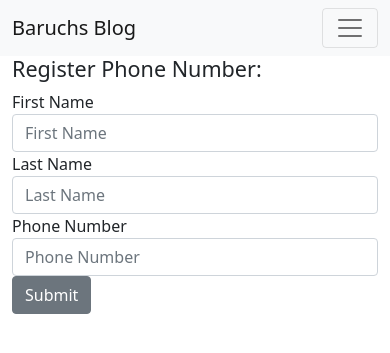
After one commit to baruchoz/Flask_Homework_Favorite_5, a Flask app: page /register_phone_number in a window 390 px wide. The commit adds this page. Shown: the top 353 px of the page. Run offline with Flask 2, Linux system fonts and the light colour scheme; some libraries are stand-ins or nearby versions.

Commit message:
first phonebook commit

```diff
--- a/app/__init__.py
+++ b/app/__init__.py
@@ -1,7 +1,9 @@
 from flask import Flask
+from config import Config
 
 
 app = Flask(__name__)
+app.config.from_object(Config)
 
 
 from app import routes
--- /dev/null
+++ b/app/forms.py
@@ -0,0 +1,18 @@
+from flask_wtf import FlaskForm
+from wtforms import StringField, PasswordField, SubmitField
+from wtforms.validators import DataRequired, Email, EqualTo
+
+
+class UserInfoForm(FlaskForm):
+    username = StringField('Username', validators=[DataRequired()])
+    email = StringField('Email', validators=[DataRequired(), Email()])
+    password = PasswordField('Password', validators=[DataRequired()])
+    confirm_pass = PasswordField('Confirm Password', validators=[DataRequired(), EqualTo('password')])
+    submit = SubmitField('Register')
+
+
+class PhonebookForm(FlaskForm):
+    first_name = StringField('First Name', validators=[DataRequired()])
+    last_name = StringField('Last Name', validators=[DataRequired()])
+    phone_number = StringField('Phone Number', validators=[DataRequired()])
+    submit_number = SubmitField('Submit')
--- a/app/routes.py
+++ b/app/routes.py
@@ -1,5 +1,8 @@
 from app import app
 from flask import render_template
+from app.forms import PhonebookForm, UserInfoForm
+
+
 
 @app.route('/')
 def index():
@@ -12,3 +15,29 @@ def artists():
     title = 'Baruchs Favorite 5'
     artists = ['Odesza', 'Flume', 'Bonobo', 'Porter Robinson', 'Louis The Child']
     return render_template('favorite_5.html', title=title, artists=artists)
+
+@app.route('/register', methods=['GET', 'POST'])
+def register():
+    title = 'Register Account'
+    register_form = UserInfoForm()
+    if register_form.validate_on_submit():
+        print('Hello this form has been submitted correctly')
+        username = register_form.username.data
+        email = register_form.email.data
+        password = register_form.password.data
+        print(username, email, password)
+
+    return render_template('register.html', title=title, form=register_form)
+
+@app.route('/register_phone_number', methods=['GET', 'POST'])
+def Register_Phone_Number():
+    title = 'Register Phone Number'
+    register_phone_form = PhonebookForm()
+    if register_phone_form.validate_on_submit():
+        print(('Hello this phonebook form has been submitted correctly'))
+        first_name = register_phone_form.first_name.data
+        last_name = register_phone_form.last_name.data
+        phone_number = register_phone_form.phone_number.data
+        print(first_name, last_name, phone_number)
+
+    return render_template('register_phone_number.html', title=title, phonebook_form=register_phone_form)
--- a/app/templates/favorite_5.html
+++ b/app/templates/favorite_5.html
@@ -10,7 +10,7 @@
 <ul>
     {% for a in artists %}
         {% if a == 'Bonobo' %}
-            <li>{{ a.upper() }}</li>
+            <li>{{ a.title() }}</li>
         {% else %}
             <li>{{ a }}</li>
         {% endif %}
--- a/app/templates/nav.html
+++ b/app/templates/nav.html
@@ -1,30 +1,22 @@
 <nav class="navbar navbar-expand-lg navbar-light bg-light">
     <div class="container-fluid">
-      <a class="navbar-brand" href="#">Navbar</a>
+      <a class="navbar-brand" href="#">Baruchs Blog</a>
       <button class="navbar-toggler" type="button" data-bs-toggle="collapse" data-bs-target="#navbarSupportedContent" aria-controls="navbarSupportedContent" aria-expanded="false" aria-label="Toggle navigation">
         <span class="navbar-toggler-icon"></span>
       </button>
       <div class="collapse navbar-collapse" id="navbarSupportedContent">
         <ul class="navbar-nav me-auto mb-2 mb-lg-0">
           <li class="nav-item">
-            <a class="nav-link active" aria-current="page" href="#">Home</a>
+            <a class="nav-link active" aria-current="page" href="/">Home</a>
           </li>
           <li class="nav-item">
             <a class="nav-link" href="/favorite_5">Favorite 5</a>
           </li>
-          <li class="nav-item dropdown">
-            <a class="nav-link dropdown-toggle" href="#" id="navbarDropdown" role="button" data-bs-toggle="dropdown" aria-expanded="false">
-              Dropdown
-            </a>
-            <ul class="dropdown-menu" aria-labelledby="navbarDropdown">
-              <li><a class="dropdown-item" href="#">Action</a></li>
-              <li><a class="dropdown-item" href="#">Another action</a></li>
-              <li><hr class="dropdown-divider"></li>
-              <li><a class="dropdown-item" href="#">Something else here</a></li>
-            </ul>
+          <li class="nav-item">
+            <a class="nav-link" href="/register_phone_number">Register Phone Number</a>
           </li>
           <li class="nav-item">
-            <a class="nav-link disabled" href="#" tabindex="-1" aria-disabled="true">Disabled</a>
+            <a class="nav-link" href="/register">Register Account</a>
           </li>
         </ul>
         <form class="d-flex">
--- /dev/null
+++ b/app/templates/register_phone_number.html
@@ -0,0 +1,26 @@
+{% extends 'base.html' %}
+
+{% block content %}
+
+<h4>Register Phone Number:</h4>
+<form action="" method='post'>
+    {{ phonebook_form.csrf_token }}
+    <div class="form-group">
+        <fieldset>
+            {{ phonebook_form.first_name.label }}
+            {{ phonebook_form.first_name(class='form-control', placeholder='First Name') }}
+        </fieldset>
+        <fieldset>
+            {{ phonebook_form.last_name.label }}
+            {{ phonebook_form.last_name(class='form-control', placeholder='Last Name') }}
+        </fieldset>
+        <fieldset>
+            {{ phonebook_form.phone_number.label }}
+            {{ phonebook_form.phone_number(class='form-control', placeholder='Phone Number') }}
+        </fieldset>
+        {{ phonebook_form.submit_number(class='btn btn-secondary') }}
+    </div>
+</form>
+
+
+{% endblock %}
--- /dev/null
+++ b/config.py
@@ -0,0 +1,4 @@
+import os
+
+class Config:
+    SECRET_KEY = os.environ.get('SECRET_KEY')
--- a/requirements.txt
+++ b/requirements.txt
@@ -1,7 +1,12 @@
 click==8.0.3
+dnspython==2.1.0
+email-validator==1.1.3
 Flask==2.0.2
+Flask-WTF==0.15.1
+idna==3.3
 itsdangerous==2.0.1
 Jinja2==3.0.2
 MarkupSafe==2.0.1
 python-dotenv==0.19.1
 Werkzeug==2.0.2
+WTForms==2.3.3
```
Also changed, not shown: app/templates/register.html (added, +31 -0 lines).
